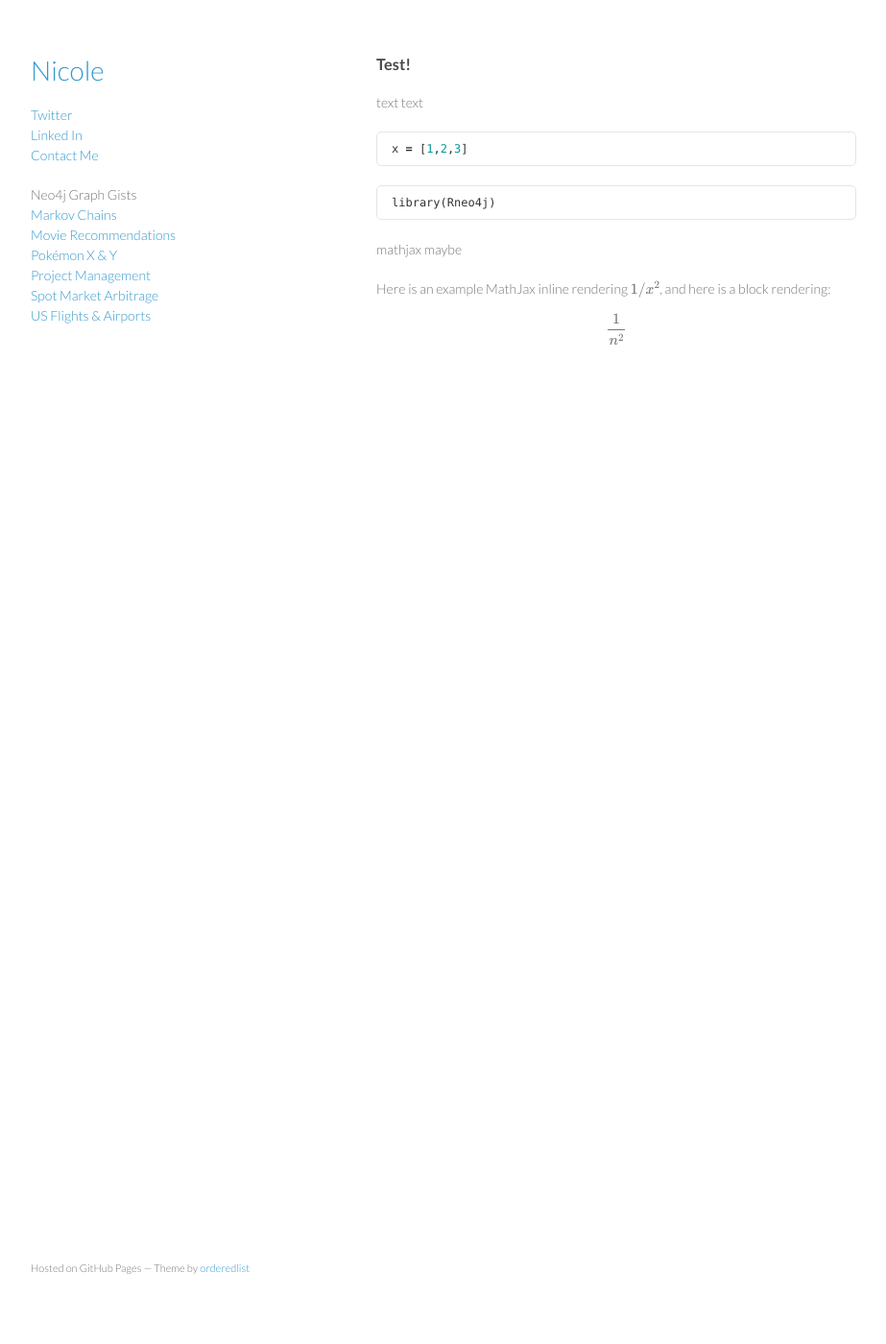
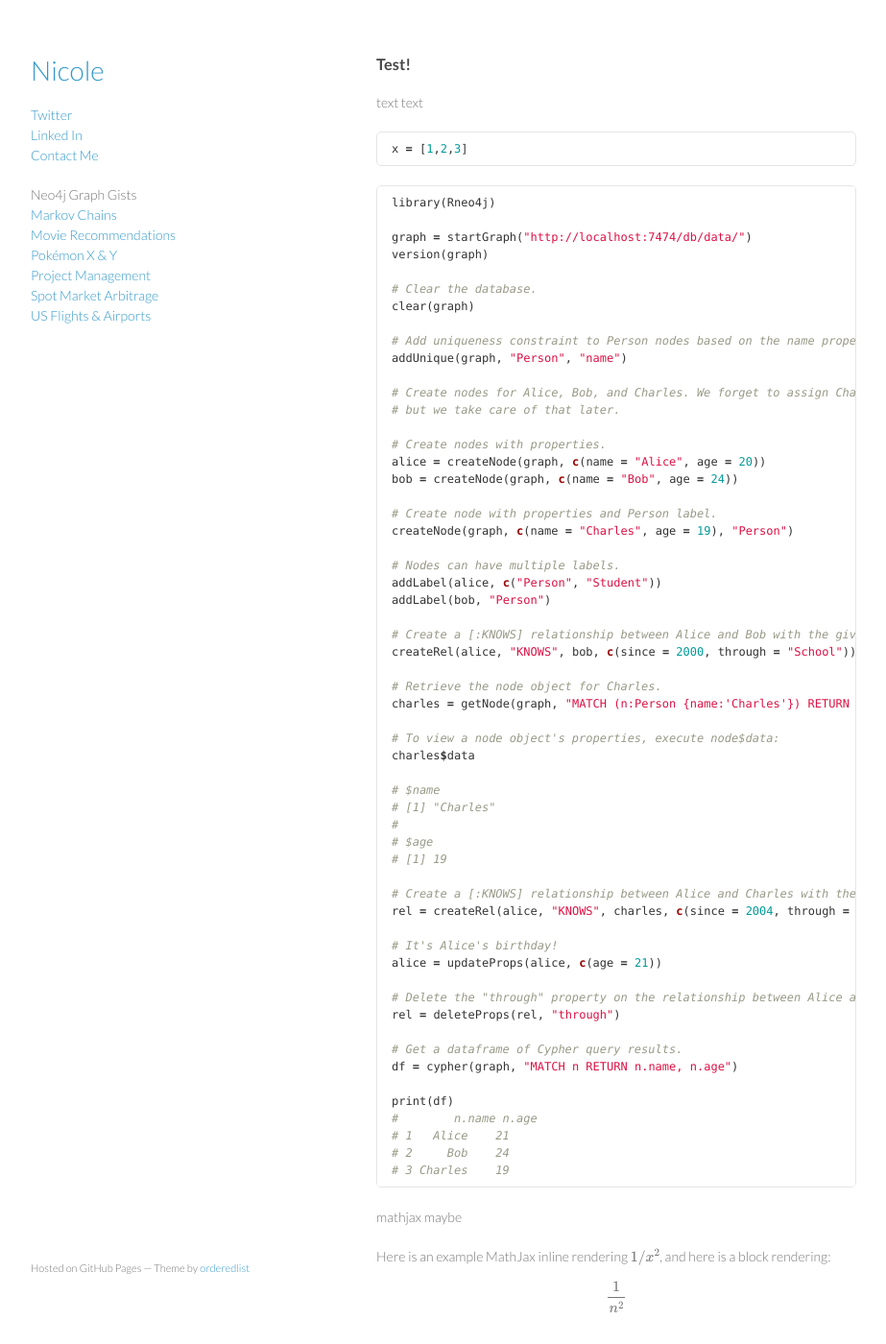
Before and after one commit to nicolewhite/nicolewhite.github.io_old, a Jekyll site: the page built from _posts/2014-05-06-test.md, in a window 1280 px wide and 1400 px high. Shown: the whole window at 96% size, without its empty margins (178-1101 px from the left). Built offline with Jekyll 4.4.1, drawn with Linux system fonts in a browser that asks for light colours; Markdown is read by kramdown in place of the engine named in the settings; formulas are drawn with MathJax 3.

Commit message:
test more R

````diff
--- a/_posts/2014-05-06-test.md
+++ b/_posts/2014-05-06-test.md
@@ -13,6 +13,62 @@ x = [1,2,3]
 
 ```r
 library(Rneo4j)
+
+graph = startGraph("http://localhost:7474/db/data/")
+version(graph)
+
+# Clear the database.
+clear(graph)
+
+# Add uniqueness constraint to Person nodes based on the name property.
+addUnique(graph, "Person", "name")
+
+# Create nodes for Alice, Bob, and Charles. We forget to assign Charles to a node object,
+# but we take care of that later.
+
+# Create nodes with properties.
+alice = createNode(graph, c(name = "Alice", age = 20))
+bob = createNode(graph, c(name = "Bob", age = 24))
+
+# Create node with properties and Person label.
+createNode(graph, c(name = "Charles", age = 19), "Person")
+
+# Nodes can have multiple labels.
+addLabel(alice, c("Person", "Student"))
+addLabel(bob, "Person")
+
+# Create a [:KNOWS] relationship between Alice and Bob with the given properties.
+createRel(alice, "KNOWS", bob, c(since = 2000, through = "School"))
+
+# Retrieve the node object for Charles.
+charles = getNode(graph, "MATCH (n:Person {name:'Charles'}) RETURN n")
+
+# To view a node object's properties, execute node$data:
+charles$data
+
+# $name
+# [1] "Charles"
+#
+# $age
+# [1] 19
+
+# Create a [:KNOWS] relationship between Alice and Charles with the given properties.
+rel = createRel(alice, "KNOWS", charles, c(since = 2004, through = "Work"))
+
+# It's Alice's birthday!
+alice = updateProps(alice, c(age = 21))
+
+# Delete the "through" property on the relationship between Alice and Charles.
+rel = deleteProps(rel, "through")
+
+# Get a dataframe of Cypher query results.
+df = cypher(graph, "MATCH n RETURN n.name, n.age")
+
+print(df)
+# 	 n.name n.age
+# 1   Alice    21
+# 2     Bob    24
+# 3 Charles    19
 ```
 
 mathjax maybe
````
